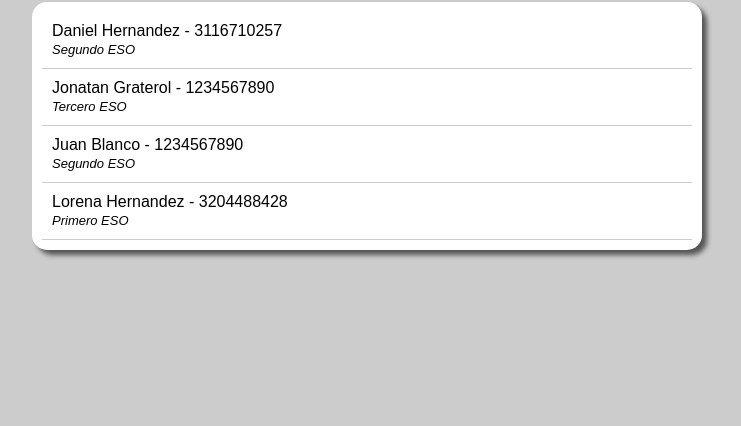
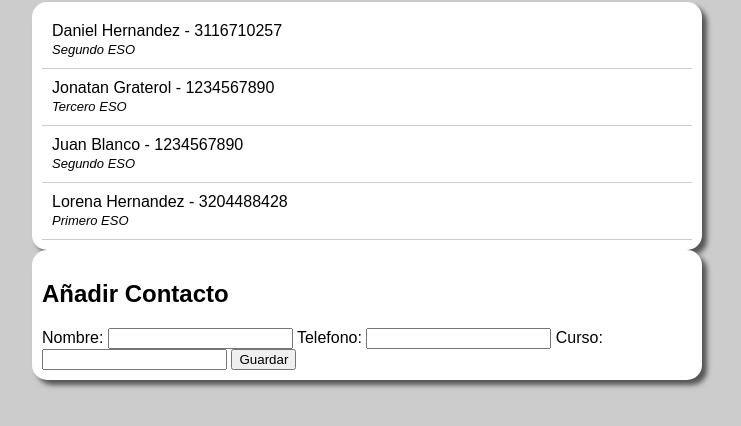
Before and after one commit to daguiheso/Agenda-Alumnos, a plain HTML site: page index.html in a window 1280 px wide. Shown: the part 78-504 px from the top of the page, without its empty margins (273-1014 px from the left). Drawn offline with Linux system fonts and the light colour scheme.

Commit message:
Add Form New Student

```diff
--- a/index.html
+++ b/index.html
@@ -13,6 +13,14 @@
 		<span class="curso"> {{alumno.curso}} </span>
 	</div>
 	</div>
+	<div class="wrapper">
+		<h2>Añadir Contacto</h2>
+		Nombre: <input type="text" ng-model="nuevoAlumno.nombre"></input>
+		Telefono: <input type="text" ng-model="nuevoAlumno.telefono"></input>
+		Curso: <input type="text" ng-model="nuevoAlumno.curso"></input>
+		<button ng-click="Save()">Guardar</button>
+	</div>
+
 	<script src="js/angular.min.js" type="text/javascript"></script>
 	<script src="js/scripts1.js" type="text/javascript"></script>
 </body>
--- a/js/scripts1.js
+++ b/js/scripts1.js
@@ -7,4 +7,7 @@ function AlumnosController($scope){
 		{nombre:"Daniel Hernandez", telefono:"3116710257", curso:"Segundo ESO"},
 		{nombre:"Jonatan Graterol", telefono:"1234567890", curso:"Tercero ESO"}
 	];
+	$scope.Save=function(){
+		$scope.alumnos.push({nombre:$scope.nuevoAlumno.nombre, telefono:$scope.nuevoAlumno.telefono, curso:$scope.nuevoAlumno.curso})
+	}
 }
```
